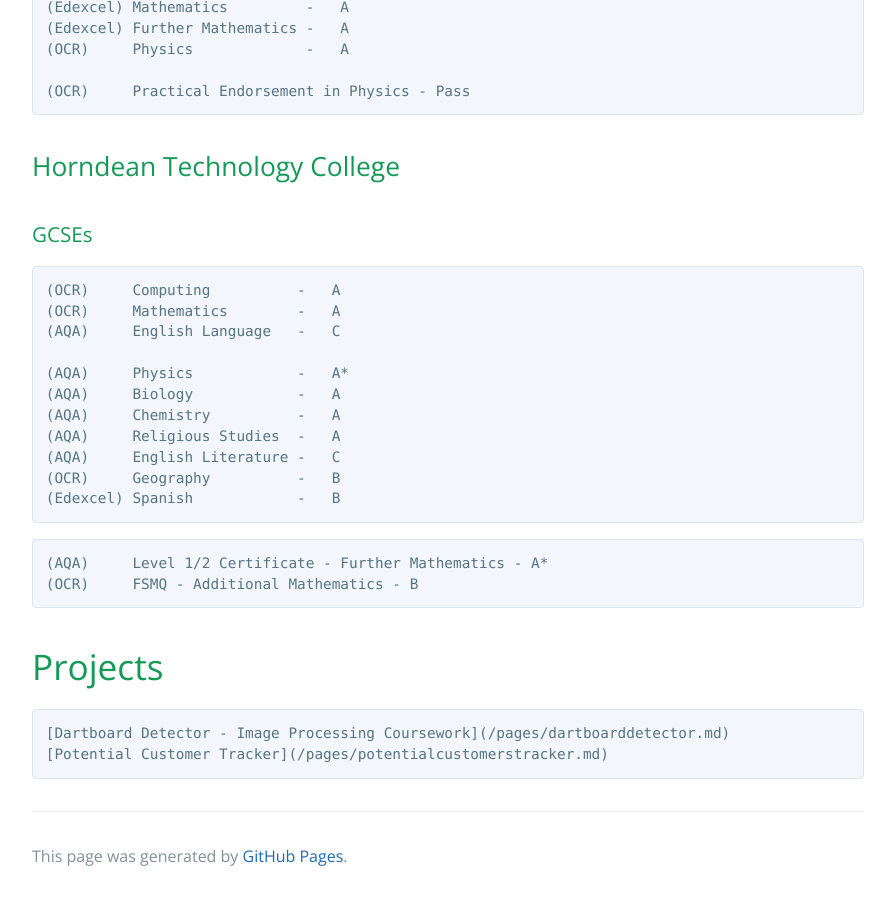
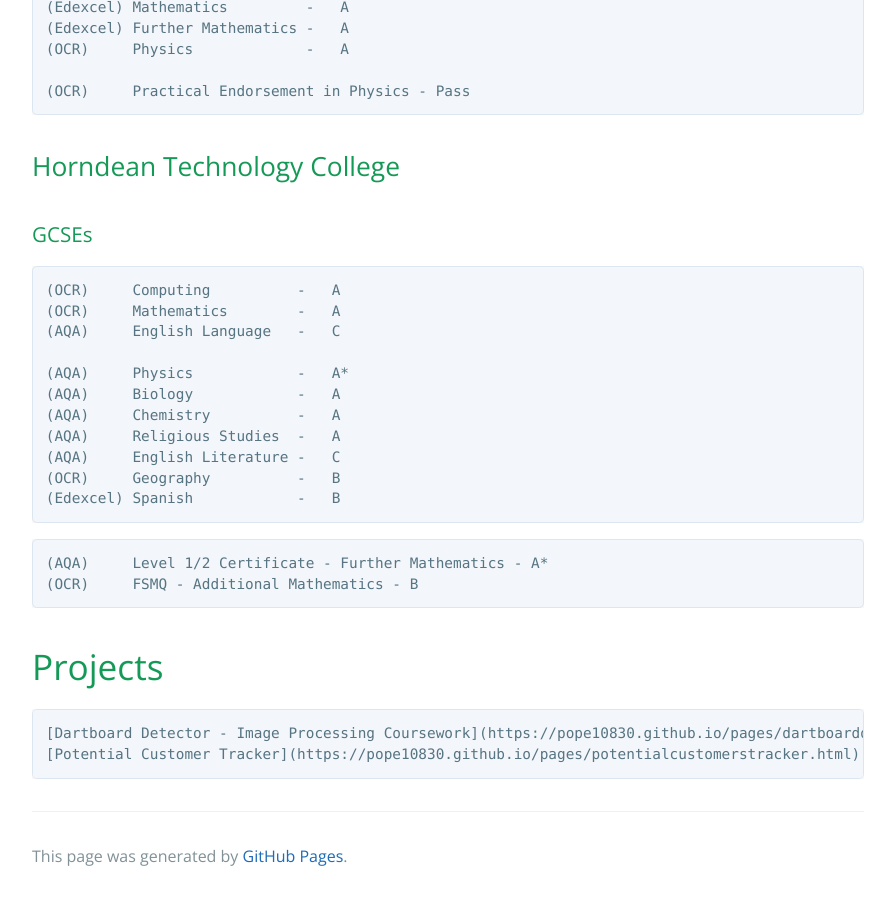
Before and after one commit to Pope10830/Pope10830.github.io, a Jekyll site: the page built from index.md, in a window 1280 px wide and 900 px high, scrolled down 790 px. Shown: the whole window, without its empty margins (192-1087 px from the left). Built offline with Jekyll 4.4.1, drawn with Linux system fonts in a browser that asks for light colours; some of the changed lines change nothing that is shown.

Commit message:
Changed page urls

````diff
--- a/index.md
+++ b/index.md
@@ -46,6 +46,6 @@ Computer Science BSc - Predicted 2.1 - Graduate August 2021
 
 # Projects
 ```
-[Dartboard Detector - Image Processing Coursework](/pages/dartboarddetector.md)
-[Potential Customer Tracker](/pages/potentialcustomerstracker.md)
+[Dartboard Detector - Image Processing Coursework](https://pope10830.github.io/pages/dartboarddetector.html)
+[Potential Customer Tracker](https://pope10830.github.io/pages/potentialcustomerstracker.html)
 ```
````
